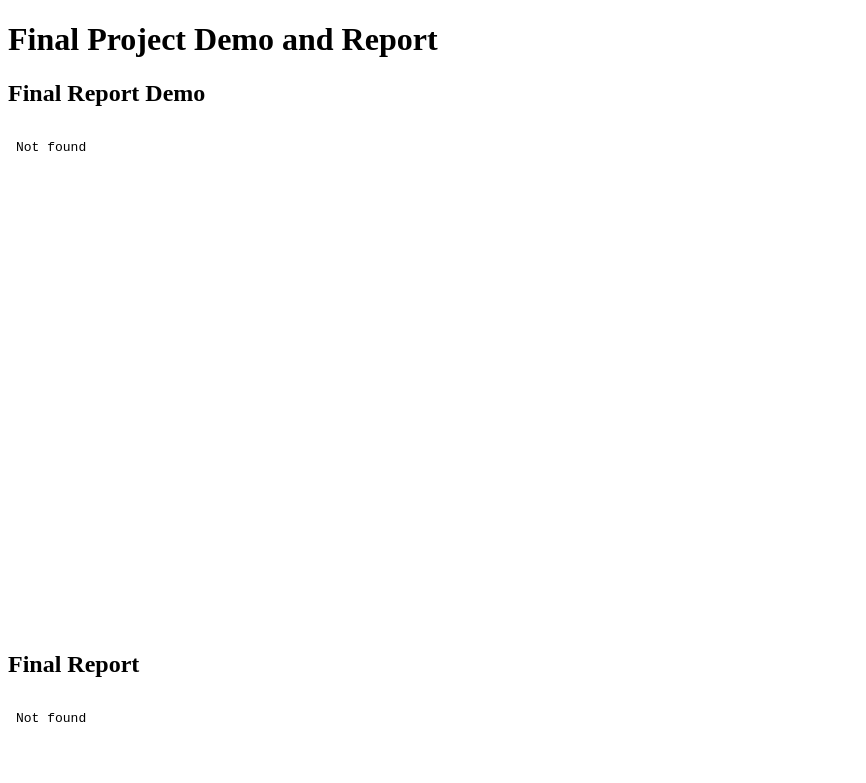
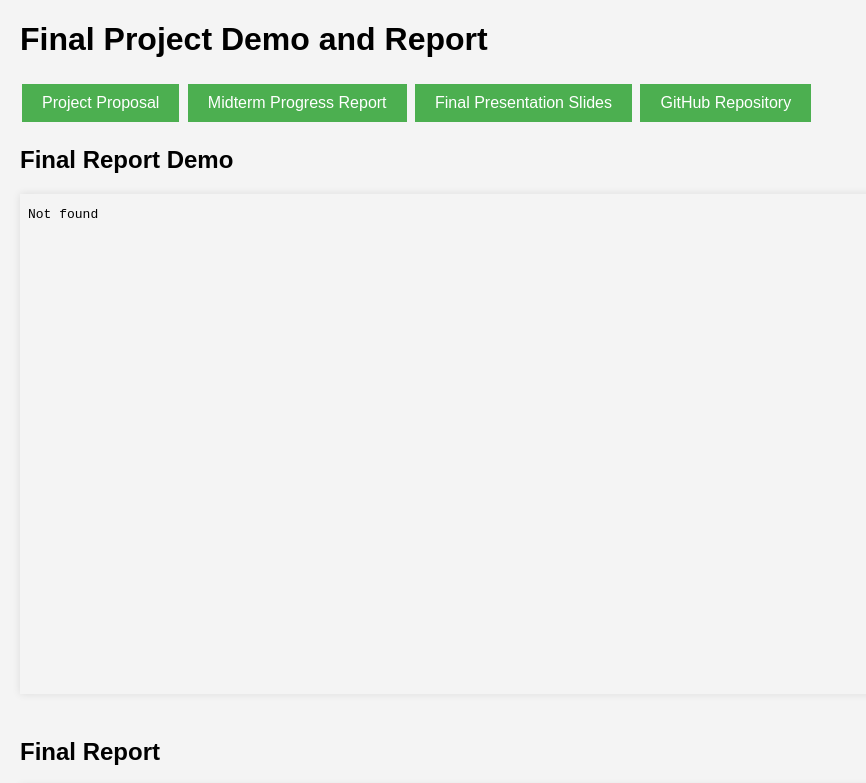
Before and after one commit to zli12321/zli12321.github.io-final_project, a plain HTML site: page index.html in a window 1280 px wide. Shown: the top 783 px of the page, without its empty margins (0-866 px from the left). Drawn offline with Linux system fonts and the light colour scheme.

Commit message:
Update index.html

```diff
--- a/index.html
+++ b/index.html
@@ -3,15 +3,46 @@
 <head>
     <title>Final Project</title>
     <style>
+        body {
+            font-family: Arial, sans-serif; /* Adds a more modern font to the page */
+            background-color: #f4f4f4; /* Light grey background for slight contrast */
+            margin: 20px; /* Adds margin around the body content */
+        }
+
         iframe {
             width: 80%;
             height: 500px; /* Adjust height as needed */
+            border: none; /* Removes the default border */
+            box-shadow: 0 0 8px rgba(0,0,0,0.1); /* Soft shadow for depth */
+            margin-bottom: 20px; /* Space between elements */
+        }
+
+        .button {
+            background-color: #4CAF50; /* Green background */
             border: none;
+            color: white; /* White text */
+            padding: 10px 20px; /* Some padding */
+            text-align: center;
+            text-decoration: none;
+            display: inline-block;
+            font-size: 16px;
+            margin: 4px 2px;
+            cursor: pointer; /* Pointer cursor on hover */
+        }
+
+        .button:hover {
+            background-color: #45a049; /* Darker green on hover */
         }
     </style>
 </head>
 <body>
     <h1>Final Project Demo and Report</h1>
+    <!-- Buttons for additional documents -->
+    <a href="Project Proposal-2.pdf" class="button">Project Proposal</a>
+    <a href="VRIllusion Mid-point Report.pdf" class="button">Midterm Progress Report</a>
+    <a href="VR Illusion Project Final Report.pdf" class="button">Final Presentation Slides</a>
+    <a href="https://github.com/syKevinPeng/VRIllusion.git" class="button" target="_blank">GitHub Repository</a>
+
     <h2>Final Report Demo</h2>
     <iframe src="Final Report Demo.pdf"></iframe>
     <h2>Final Report</h2>
```
